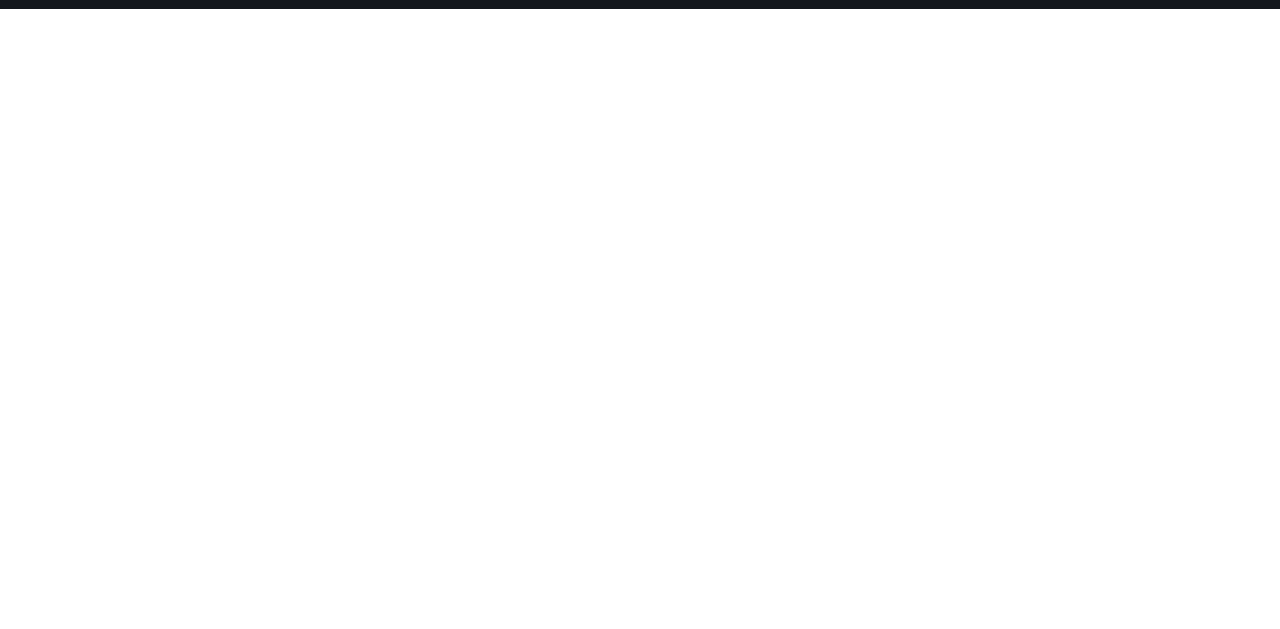
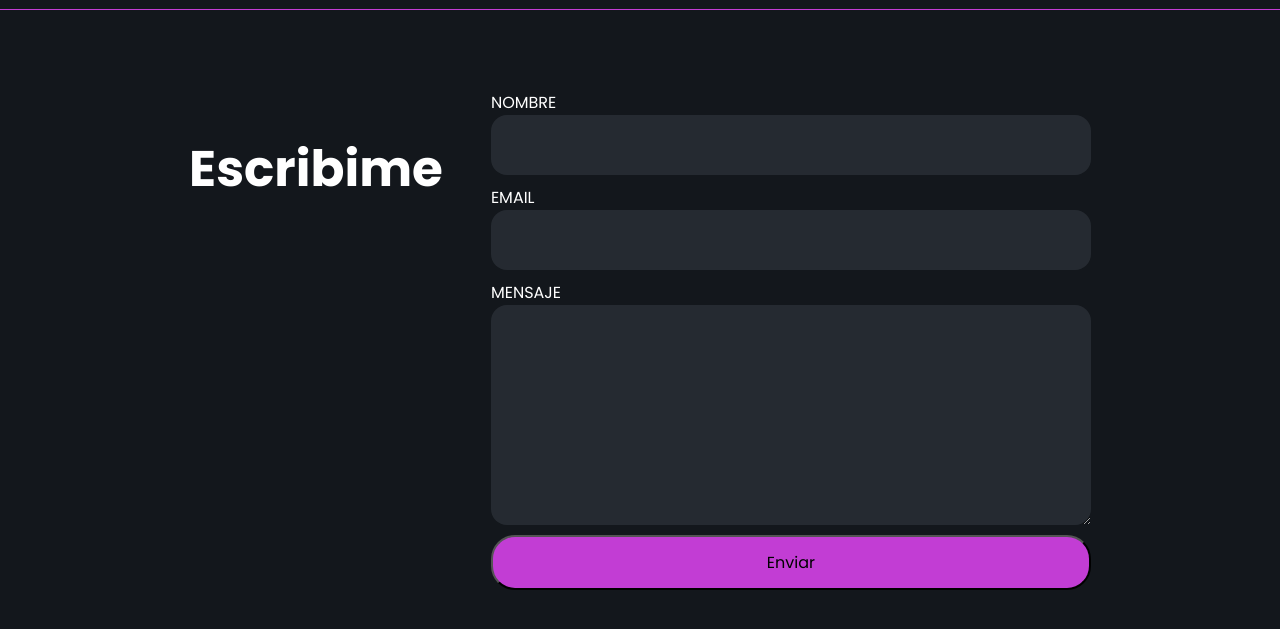
Before and after one commit to MaguiRocha/desafio-portfolio-m4, a plain HTML site: page pages-contact/contact.html in a window 1280 px wide. Shown: the part 63-692 px from the top of the page. Drawn offline with Linux system fonts and the light colour scheme.

Commit message:
Agregue componente card, header y contact avanzado

```diff
--- a/comp-contact/contact.css
+++ b/comp-contact/contact.css
@@ -0,0 +1,85 @@
+* {
+  box-sizing: border-box;
+}
+
+.formulario {
+  display: flex;
+  flex-direction: column;
+  justify-content: center;
+  align-items: center;
+  padding: 2rem;
+  font-family: "Poppins";
+  background-color: #13171c;
+  color: #ffffff;
+  height: 100vh;
+}
+
+.formulario__title {
+  font-weight: 700;
+  font-size: 36px;
+}
+
+@media (min-width: 680px) {
+  .formulario__title {
+    font-weight: 700;
+    font-size: 50px;
+  }
+}
+
+.formulario__contenedor-interno {
+  display: flex;
+  flex-direction: column;
+  gap: 10px;
+  max-width: 600px;
+  width: 100%;
+}
+
+@media (min-width: 680px) {
+  .formulario {
+    display: flex;
+    flex-direction: row;
+    gap: 3rem;
+    align-items: flex-start;
+    padding: 5rem;
+  }
+}
+
+.formulario__contenedor-de-input-nombre-y-mail {
+  display: flex;
+  flex-direction: column;
+  gap: 10px;
+  width: 100%;
+}
+
+.formulario__fieldset,
+.formulario__textarea {
+  display: flex;
+  flex-direction: column;
+}
+
+.formulario__textarea-input,
+.formulario__area-input {
+  background-color: rgba(57, 62, 70, 0.5);
+  border-radius: 16px;
+  border: none;
+  color: #ffffff;
+  padding: 10px 5px;
+  text-indent: 10px;
+  font-size: 18px;
+}
+
+.formulario__area-input {
+  height: 60px;
+}
+
+.formulario__cont-button {
+}
+
+.formulario__button {
+  background-color: #c23dd4;
+  width: 100%;
+  height: 55px;
+  border-radius: 24px;
+  font-family: "Poppins";
+  font-size: 1rem;
+}
--- a/comp-contact/contact.js
+++ b/comp-contact/contact.js
@@ -0,0 +1,39 @@
+function contactComp(el) {
+  const compFormEl = document.createElement("div");
+
+  compFormEl.innerHTML = `
+      <div class="formulario">
+        <div class="formulario__title">
+          <h2 class="formulario__title">Escribime</h2>
+        </div>
+        <form class="formulario__contenedor-interno">
+          <div class="formulario__contenedor-de-input-nombre-y-mail">
+            <div class="formulario__fieldset">
+              <label id="name" for="text">NOMBRE</label>
+              <input id="name" class="formulario__area-input" type="text">
+            </div>
+            <div class="formulario__fieldset">
+              <label for="email">EMAIL</label>
+              <input class="formulario__area-input" id="email" type="email">
+            </div>
+          </div>
+        <div class="formulario__textarea">
+          <label id="messege" for="messege">MENSAJE</label>
+          <textarea class="formulario__textarea-input" id="messege" cols="30" rows="10"></textarea>
+        </div>
+        <div class="formulario__cont-button">
+          <button class="formulario__button">Enviar</button>
+        </div>
+        </form>
+      </div>
+  `;
+
+  const formEl = compFormEl.querySelector(".formulario__contenedor-interno");
+
+  formEl.addEventListener("submit", function (e) {
+    e.preventDefault();
+    console.log("Todo esta saliendo bien");
+  });
+
+  el.appendChild(compFormEl);
+}
--- a/comp-header/header.css
+++ b/comp-header/header.css
@@ -30,7 +30,7 @@
   display: none;
 }
 
-@media (min-width: 580px) {
+@media (min-width: 680px) {
   .menu-hamburguesa {
     display: none;
   }
--- a/comp-header/header.js
+++ b/comp-header/header.js
@@ -1,4 +1,4 @@
-function compHeader(el) {
+function headerComp(el) {
   const headerCompEl = document.createElement("div");
 
   headerCompEl.innerHTML = `
--- a/index.css
+++ b/index.css
@@ -7,5 +7,10 @@ body {
 }
 
 .contenedor-general {
-  background-color: #13171c;
 }
+
+.contenedor-general__linea-divisoria {
+  background-color: #c23dd4;
+  width: 100%;
+  height: 1px;
+}
--- a/index.js
+++ b/index.js
@@ -1,8 +1,9 @@
 function main() {
   const paginaActual = "Home";
   // https://cdn.contentful.com/spaces/lru2eo6cin9q/environments/master/entries?access_token=JlPlT8g0SoQCSonw6hgCrg16S1UyPni8Ur8giQL-6LQ
-  compHeader(document.querySelector(".header-section"));
+  headerComp(document.querySelector(".header-section"));
   welcomeComp(document.querySelector(".bienvenida-section"), paginaActual);
+  contactComp(document.querySelector(".contacto-section"));
 }
 
 main();
--- a/pages-contact/contact.css
+++ b/pages-contact/contact.css
@@ -5,3 +5,9 @@
 body {
   margin: 0px;
 }
+
+.contenedor-general__linea-divisoria {
+  background-color: #c23dd4;
+  width: 100%;
+  height: 1px;
+}
--- a/pages-contact/contact.html
+++ b/pages-contact/contact.html
@@ -10,6 +10,8 @@
   <link href="https://fonts.googleapis.com/css2?family=Poppins:wght@400;700&display=swap" rel="stylesheet">
   <script defer src="/comp-header/header.js"></script>
   <link rel="stylesheet" href="/comp-header/header.css">
+  <script defer src="/comp-contact/contact.js"></script>
+  <link rel="stylesheet" href="/comp-contact/contact.css">
   <script defer src="./contact.js"></script>
   <link rel="stylesheet" href="./contact.css">
   <title>Contacto</title>
@@ -18,7 +20,8 @@
 <body>
   <div class="contenedor-general">
     <section class="header-section"></section>
-    <section class="contacto"></section>
+    <div class="contenedor-general__linea-divisoria"></div>
+    <section class="contacto-section"></section>
     <footer class="footer"></footer>
   </div>
 </body>
--- a/pages-contact/contact.js
+++ b/pages-contact/contact.js
@@ -1,6 +1,6 @@
-function main() {
-  const containerHeaderEl = document.querySelector(".header-section");
-  compHeader(containerHeaderEl);
+function mainContact() {
+  headerComp(document.querySelector(".header-section"));
+  contactComp(document.querySelector(".contacto-section"));
 }
 
-main();
+mainContact();
--- a/pages-portfolio/porfolio.css
+++ b/pages-portfolio/porfolio.css
@@ -5,6 +5,11 @@
 body {
   margin: 0px;
 }
+.contenedor-general {
+}
 
-.bienvenida {
+.contenedor-general__linea-divisoria {
+  background-color: #c23dd4;
+  width: 100%;
+  height: 1px;
 }
--- a/pages-services/services.css
+++ b/pages-services/services.css
@@ -5,3 +5,12 @@
 body {
   margin: 0px;
 }
+
+.contenedor-general {
+}
+
+.contenedor-general__linea-divisoria {
+  background-color: #c23dd4;
+  width: 100%;
+  height: 1px;
+}
```
Also changed, not shown: comp-cards/cards.js (added, +26 -0 lines), comp-welcome/welcome.css (+34 -4 lines), comp-welcome/welcome.js (+23 -6 lines), index.html (+11 -3 lines), pages-portfolio/portfolio.html (+4 -3 lines), pages-portfolio/portfolio.js (+5 -4 lines), pages-services/services.html (+4 -0 lines), pages-services/services.js (+5 -4 lines), comp-cards/cards.css (added).
